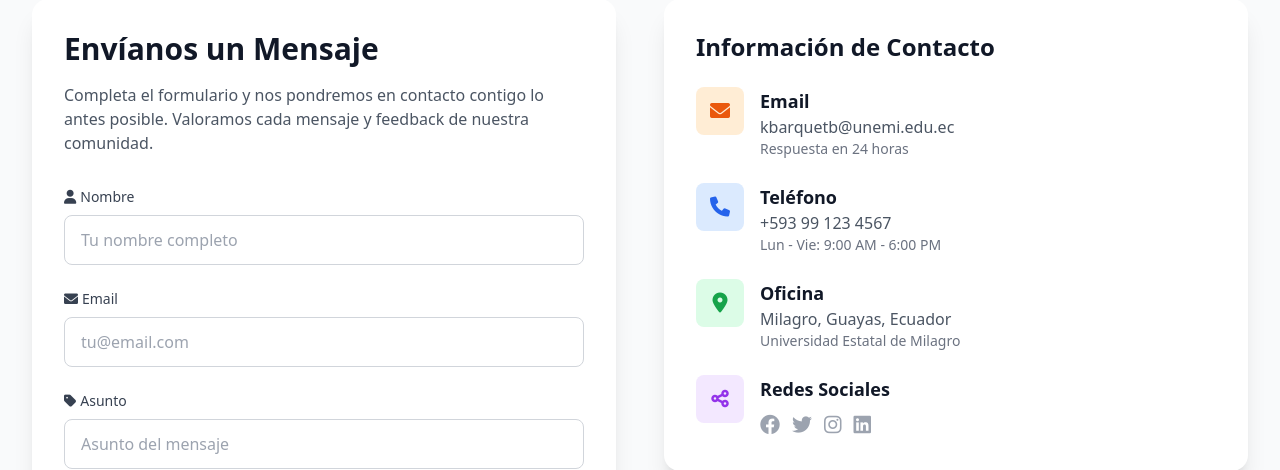
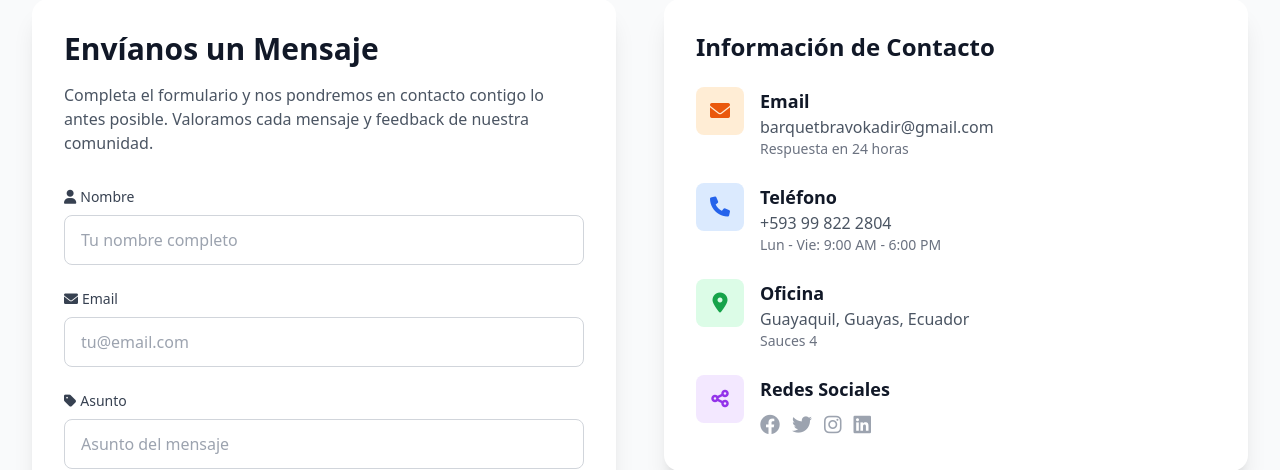
Before and after one commit to Kadir011/Asistente-Cultural, a Django app: page /contact/ in a window 1280 px wide. Shown: the part 438-908 px from the top of the page. Run offline with Django 5.2, Linux system fonts and the light colour scheme; some libraries are stand-ins or nearby versions.

Commit message:
Fix: Changing the contact email address in the UI

```diff
--- a/templates/components/contact.html
+++ b/templates/components/contact.html
@@ -139,7 +139,7 @@
                             </div>
                             <div class="ml-4">
                                 <h4 class="text-lg font-semibold text-gray-900">Email</h4>
-                                <p class="text-gray-600">kbarquetb@unemi.edu.ec</p>
+                                <p class="text-gray-600">barquetbravokadir@gmail.com</p>
                                 <p class="text-sm text-gray-500">Respuesta en 24 horas</p>
                             </div>
                         </div>
@@ -151,7 +151,7 @@
                             </div>
                             <div class="ml-4">
                                 <h4 class="text-lg font-semibold text-gray-900">Teléfono</h4>
-                                <p class="text-gray-600">+593 99 123 4567</p>
+                                <p class="text-gray-600">+593 99 822 2804</p>
                                 <p class="text-sm text-gray-500">Lun - Vie: 9:00 AM - 6:00 PM</p>
                             </div>
                         </div>
@@ -163,8 +163,8 @@
                             </div>
                             <div class="ml-4">
                                 <h4 class="text-lg font-semibold text-gray-900">Oficina</h4>
-                                <p class="text-gray-600">Milagro, Guayas, Ecuador</p>
-                                <p class="text-sm text-gray-500">Universidad Estatal de Milagro</p>
+                                <p class="text-gray-600">Guayaquil, Guayas, Ecuador</p>
+                                <p class="text-sm text-gray-500">Sauces 4</p>
                             </div>
                         </div>
 
```
